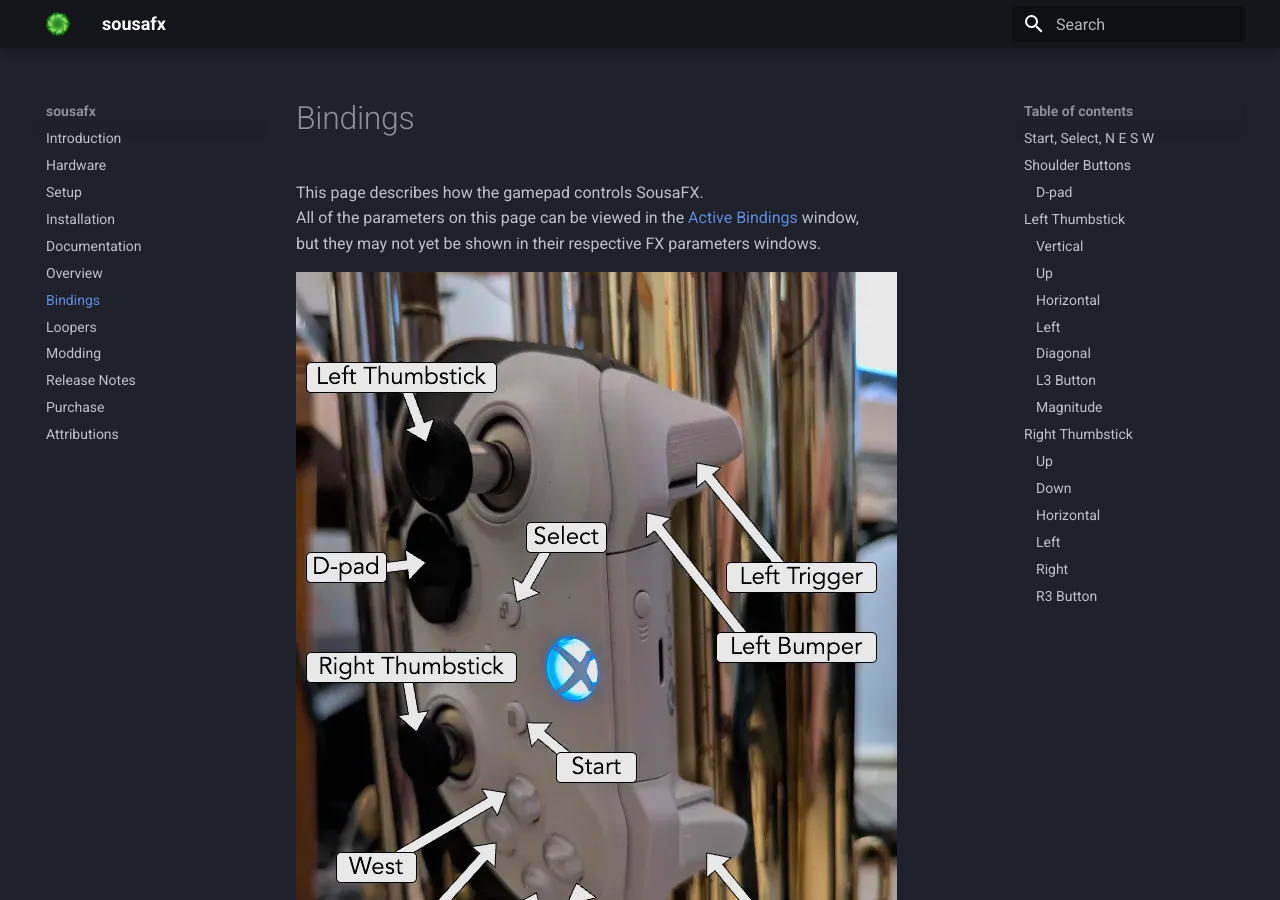
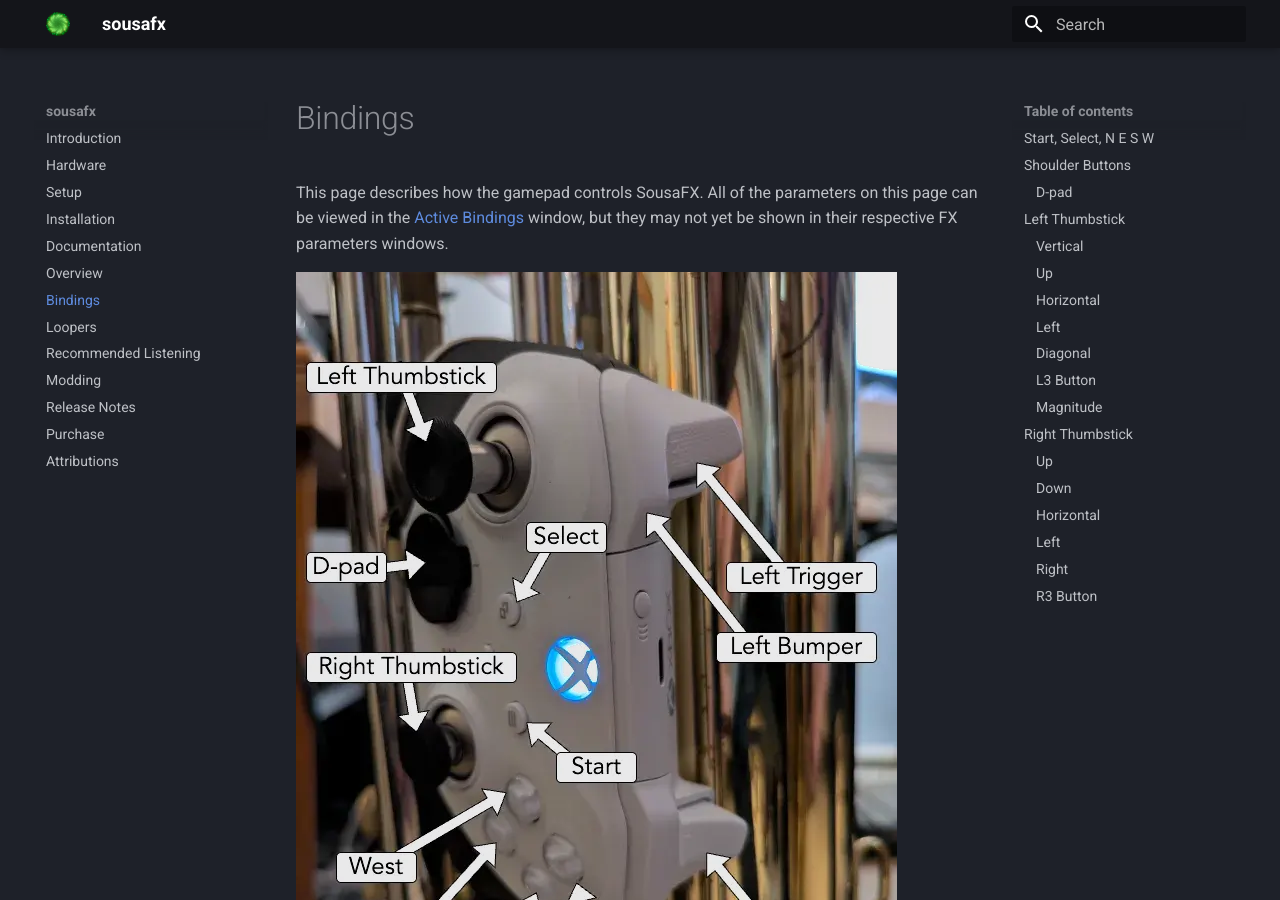
Before and after one commit to Sousastep/SousaFX-rnbo-docs, an MkDocs documentation site: the page built from docs/bindings.md, in a window 1280 px wide and 900 px high. Built offline with MkDocs 1.6.1 and Material for MkDocs 9.7.7, drawn with Linux system fonts in a browser that asks for light colours; the version menu is left out.

Commit message:
add songlist. misc improvements.

```diff
--- a/docs/bindings.md
+++ b/docs/bindings.md
@@ -6,9 +6,7 @@
 
 # Bindings
 
-This page describes how the gamepad controls SousaFX. <br>
-All of the parameters on this page can be viewed in the [Active Bindings](overview.md#active-bindings) window, <br>
-but they may not yet be shown in their respective FX parameters windows.
+This page describes how the gamepad controls SousaFX. All of the parameters on this page can be viewed in the [Active Bindings](overview.md#active-bindings) window, but they may not yet be shown in their respective FX parameters windows.
 
 ![gamepad](img/gamepad.webp)
 
--- a/mkdocs.yml
+++ b/mkdocs.yml
@@ -9,6 +9,7 @@
   - Overview: overview.md
   - Bindings: bindings.md
   - Loopers: loopers.md
+  - Recommended Listening: recommended_listening.md
   - Modding: modding.md
   - Release Notes: releasenotes.md
   - Purchase: purchase.md
```
Also changed, not shown: docs/attributions.md (+0 -1 lines), docs/recommended_listening.md (added, +52 -0 lines), docs/releasenotes.md (+2 -0 lines), .github/readme.md.
